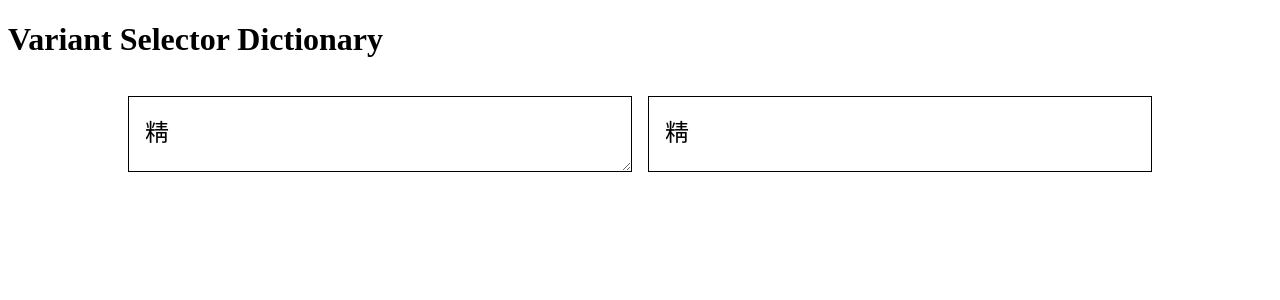
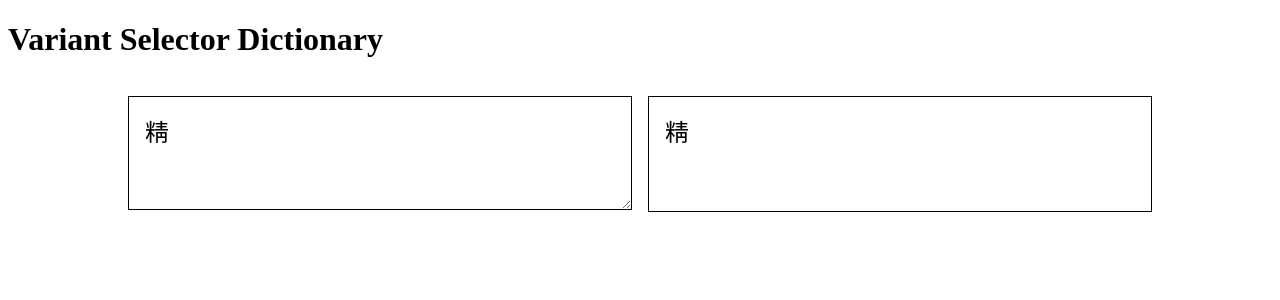
Before and after one commit to mkpoli/variant-selector, a SvelteKit app: page / in a window 1280 px wide. Shown: the top 300 px of the page. Built offline with nearby package versions, Linux system fonts and the light colour scheme; a web font is replaced by a local one.

Commit message:
feat: adjust appearance of textarea and output

```diff
--- a/src/routes/+page.svelte
+++ b/src/routes/+page.svelte
@@ -29,6 +29,16 @@
     border: 1px solid #000;
     padding: 1rem;
     font-size: 1.5rem;
+    height: max-content;
+  }
+
+  textarea {
+    resize: vertical;
+    min-height: 5rem;
+  }
+
+  output {
+    height: calc(100% - 2rem);
   }
 
   .segment:hover {
```
